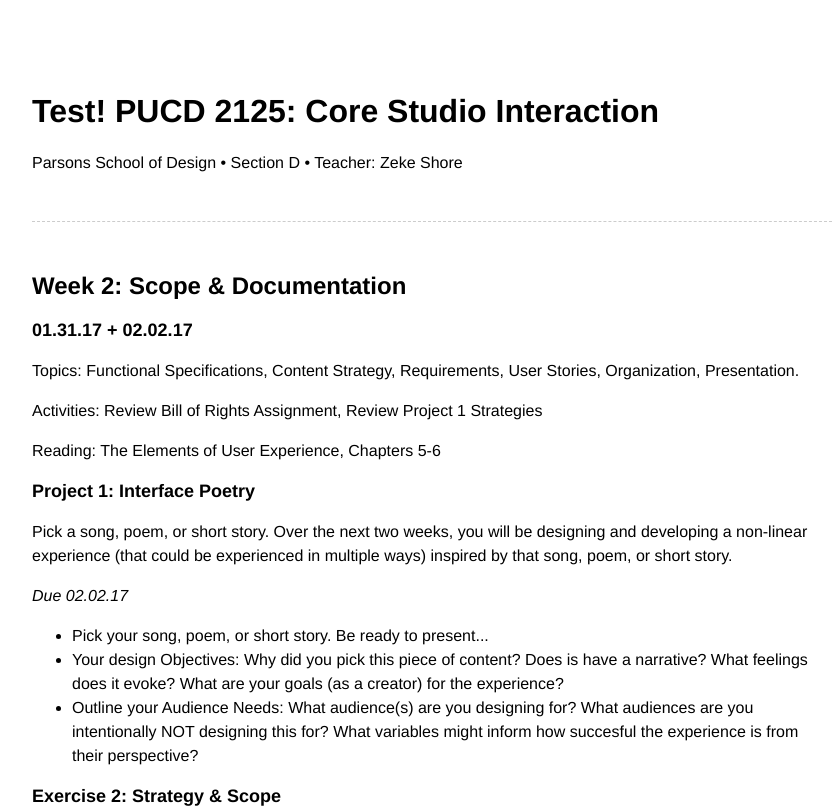
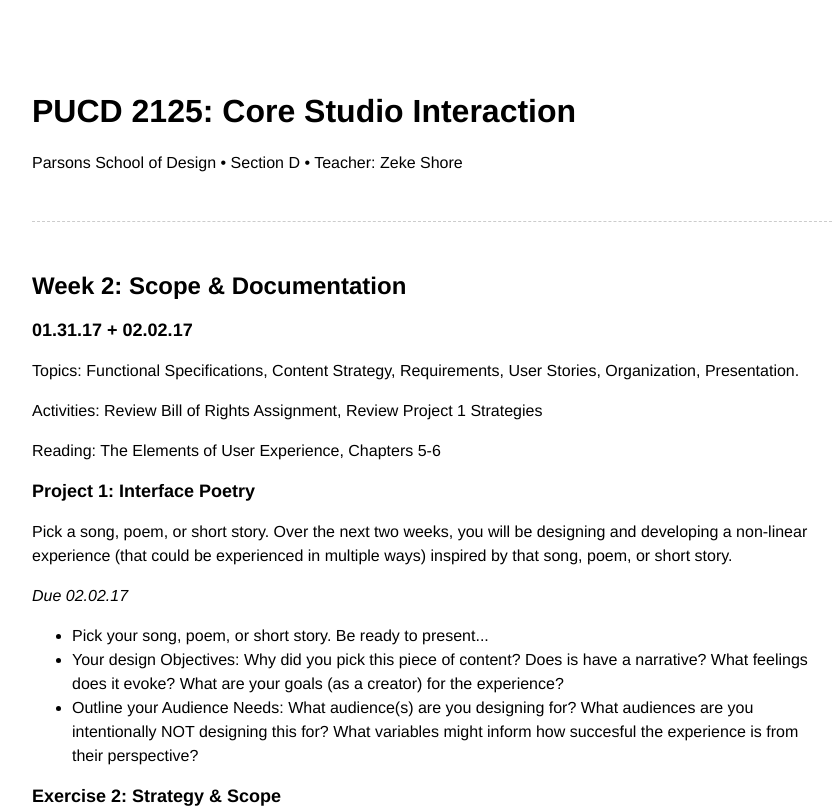
Before and after one commit to PUCD-2126/studio, a plain HTML site: page index.html in a window 1280 px wide. Shown: the top 810 px of the page, without its empty margins (208-1046 px from the left). Drawn offline with Linux system fonts and the light colour scheme.

Commit message:
remove ‘Test!’

```diff
--- a/index.html
+++ b/index.html
@@ -8,7 +8,7 @@
 	<body>
 		<div class="container">
 			<div class="header">
-					<h1>Test! PUCD 2125: Core Studio Interaction</h1>
+					<h1>PUCD 2125: Core Studio Interaction</h1>
 					<p>Parsons School of Design • Section D • Teacher: Zeke Shore</p>
 			</div>
 			<div class="post">
```
